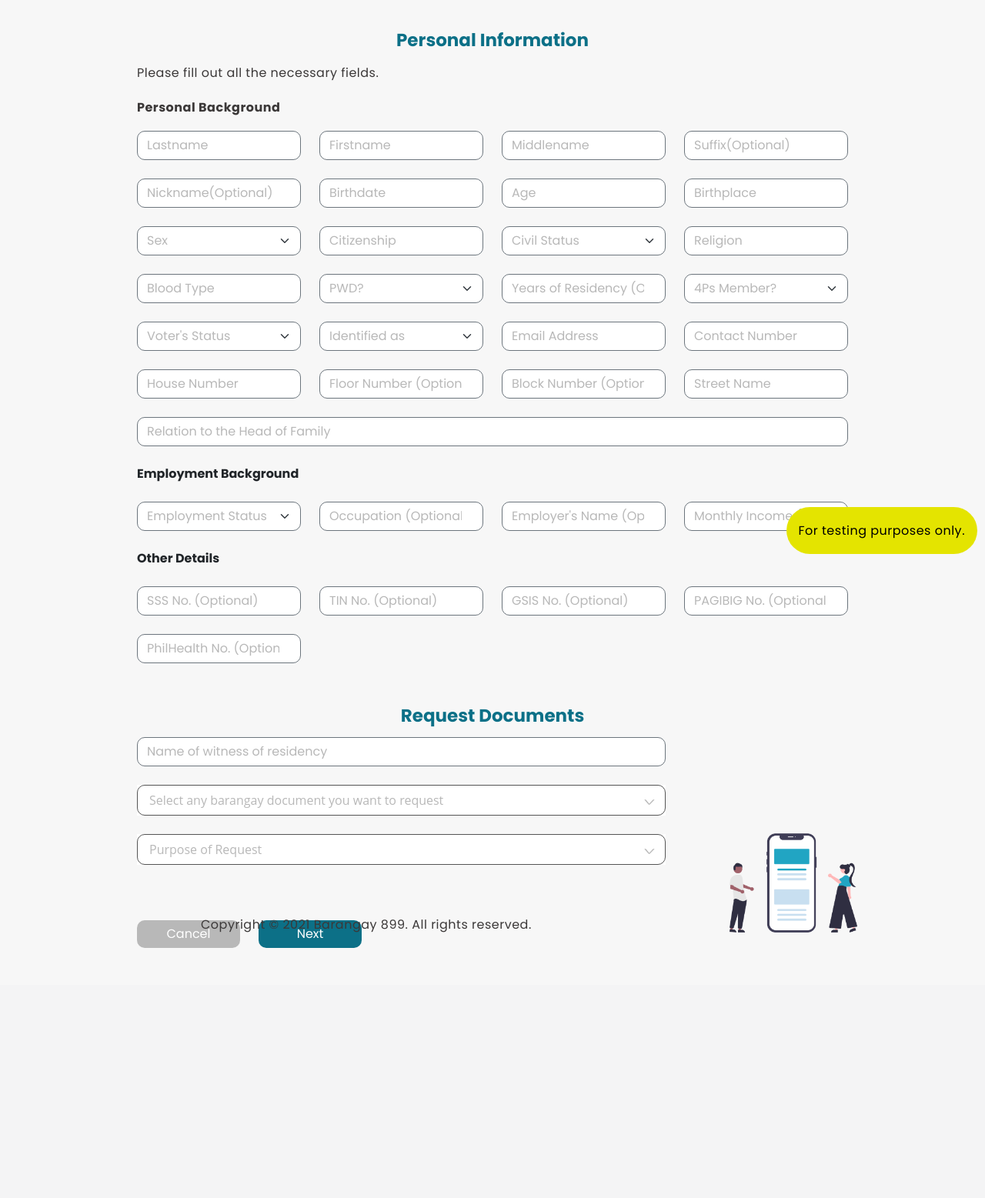
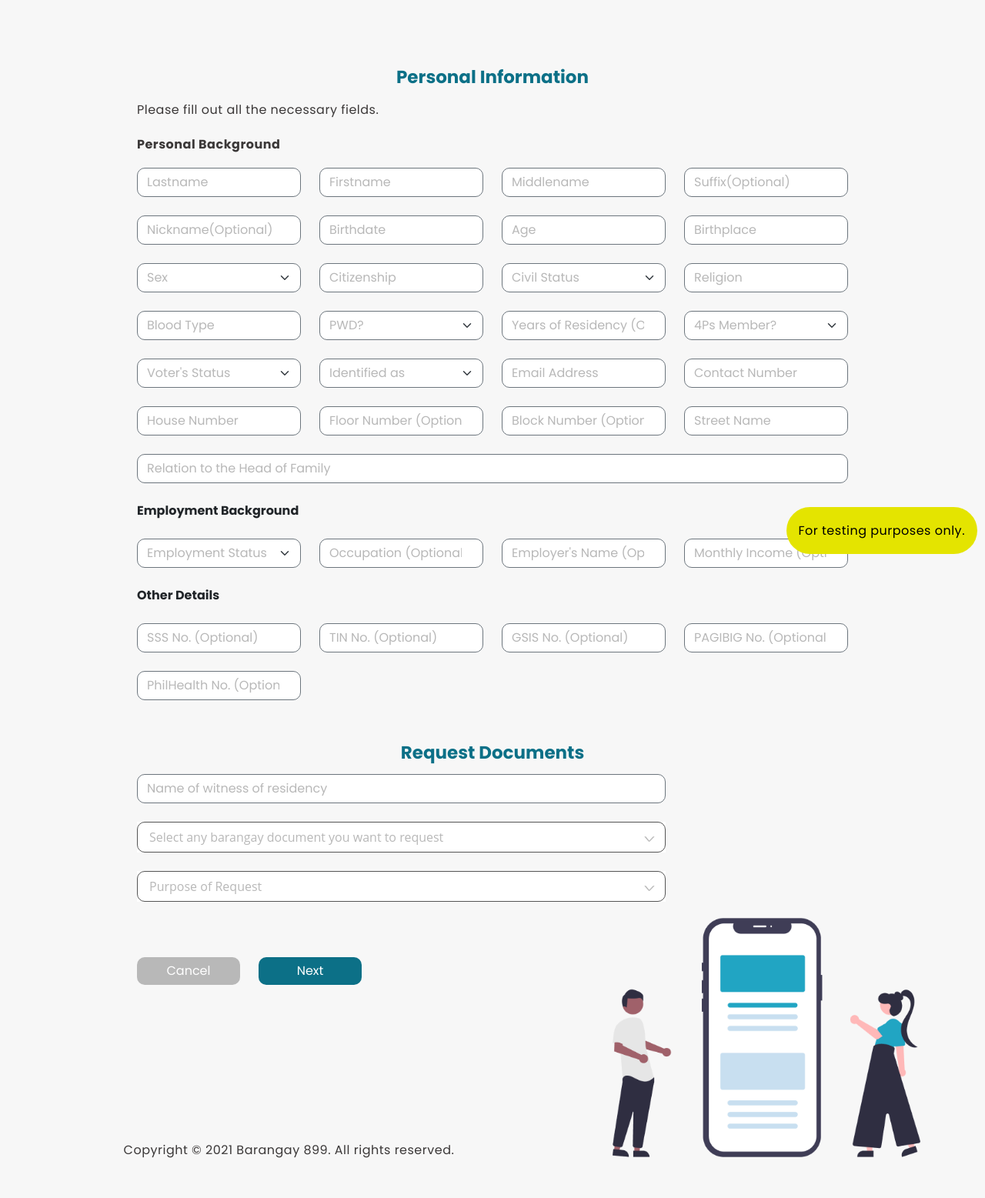
Before and after one commit to sspaghetticoder/barangay899, a Laravel app: page /new-resident/requests/create in a window 1280 px wide. Shown: the part 64-1621 px from the top of the page at 77% size. Before the commit the page ends 1296 px from the top, so only its background shows below. Run offline with Laravel 8, Linux system fonts and the light colour scheme; some libraries are stand-ins or nearby versions.

Commit message:
adjust footer

```diff
--- a/public/css/style.css
+++ b/public/css/style.css
@@ -380,12 +380,22 @@ input[type=email]::placeholder {
 
 .request-img {
     position: relative;
-    width: 80%;
-    margin: 0 auto;
+    width: 100%;
+}
+
+.request-img img {
+    width: 100%;
 }
 
 .confirm-img {
-    width: 40%;
+    position: relative;
+    width: 100%;
+}
+
+.confirm-img img {
+    width: 50%;
+    display:block;
+    margin: 0px auto;
     margin-top: 50px;
 }
 
@@ -398,11 +408,12 @@ input[type=email]::placeholder {
 /*-----------------------------------------
     CONTACT or FOOTER
 ------------------------------------------*/
-.footer {
+.footer,
+.confirm-footer {
     position: relative;
-    display: block;
     width: 100%;
     text-align: center;
+    padding-top: 10px;
 }
 
 @media only screen and (min-width: 540px) {
@@ -428,18 +439,49 @@ input[type=email]::placeholder {
         font-size: 1.5rem;
     }
 
-    .request-img {
-        width: 35%;
-        position: absolute;
-        bottom: 20px;
+    .request-img,
+    .confirm-img {
+        width: 20%;
+        margin-left: auto;
+        position: relative;
+        bottom: 0px;
         right: 0px;
     }
 
+    .request-img::after,
+    .confirm-img::after {
+        position: absolute;
+        content: "";
+        bottom: 0;
+    }
+
+    .request-img img {
+        position: absolute;
+        top: -150px;
+        left: -180px;
+        width: 400px;
+    }
+
+    .confirm-img img {
+        position: absolute;
+        top: -210px;
+        left: 0px;
+        width: 150px;
+    }
+
     .footer {
-        position: absolute;
-        margin: 0;
-        bottom: 0;
-        padding-left: 95px;
+        position: relative;
+        padding-left: 3%;
+        float: left;
+        bottom: -190px;
+        text-align: left;
+    }
+
+    .confirm-footer {
+        position: relative;
+        padding-left: 5%;
+        float: left;
+        bottom: -80px;
         text-align: left;
     }
 
@@ -453,18 +495,23 @@ input[type=email]::placeholder {
         width: 3rem;
     }
 
-    .confirm-img {
-        position: absolute;
-        top: -160px;
-        right: -50px;
+    .request-img img {
+        left: -150px;
+    }
+
+    .confirm-img img {
+        top: -285px;
+        left: 20px;
+        width: 190px;
+    }
+
+    .confirm-footer {
+        padding-left: 4%;
+        bottom: -80px;
     }
 }
 
 @media only screen and (min-width: 1400px) {
-    .confirm-img {
-        top: -250px;
-    }
-
     .show-footer {
         top: 13.5vw;
     }
--- a/resources/views/new-resident-request-document/create.blade.php
+++ b/resources/views/new-resident-request-document/create.blade.php
@@ -18,10 +18,10 @@
 @endsection
 
 @section('content')
-    <section class="mt-5 py-5">
-        <div class="container px-3 px-md-5">
+    <section class="mt-5 pt-5">
+        <div class="container px-3 px-md-5 position-relative" style="min-height: 90vh;">
             <div class="row px-0 px-lg-5">
-                <h2 class="text-center"><b>Personal Information</b></h2>
+                <h2 class="text-center mt-5"><b>Personal Information</b></h2>
                 <p class="text-left">Please fill out all the necessary fields.</p>
                 <p class="text-left"><b>Personal Background</b></p>
             </div>
@@ -587,17 +587,19 @@
                                 </div>
                             </div>
                         </div>
-                        <div class="col-12 col-lg-6 position-relative">
-                            <img src="{{ url('images/request-create.png') }}" alt="photo" class="request-img" style="">
-                        </div>
-                        <footer class="footer" id="footer">
-                            <div class="">
-                                <p>Copyright © 2021 Barangay 899. All rights reserved.</p>
-                            </div>
-                        </footer>
                     </div>
                 </div>
             </div>
+
+            <div class="request-img">
+                <img src="{{ url('images/request-create.png') }}" alt="photo" class="" style="">
+            </div>
+
+            <footer class="footer" id="footer" style="">
+                <div class="mb-5">
+                    <p>Copyright © 2021 Barangay 899. All rights reserved.</p>
+                </div>
+            </footer>
         </div>
     </section>
 
```
Also changed, not shown: resources/views/current-resident-request-document/create.blade.php (+4 -5 lines), resources/views/current-resident-request-document/show.blade.php (+14 -14 lines), resources/views/new-resident-request-document/show.blade.php (+14 -13 lines).
